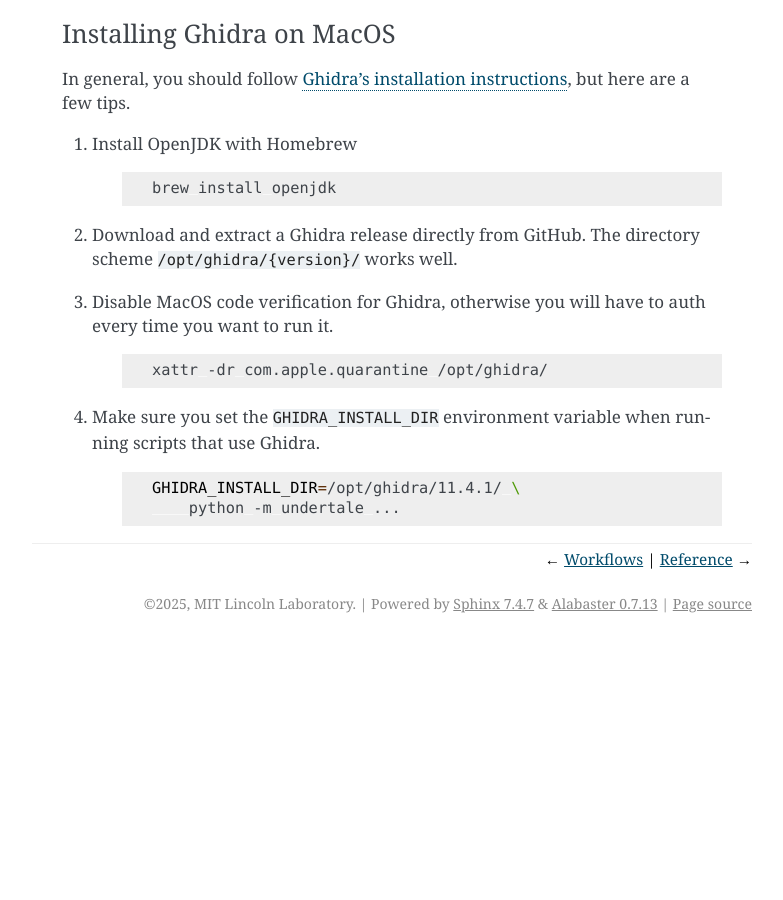
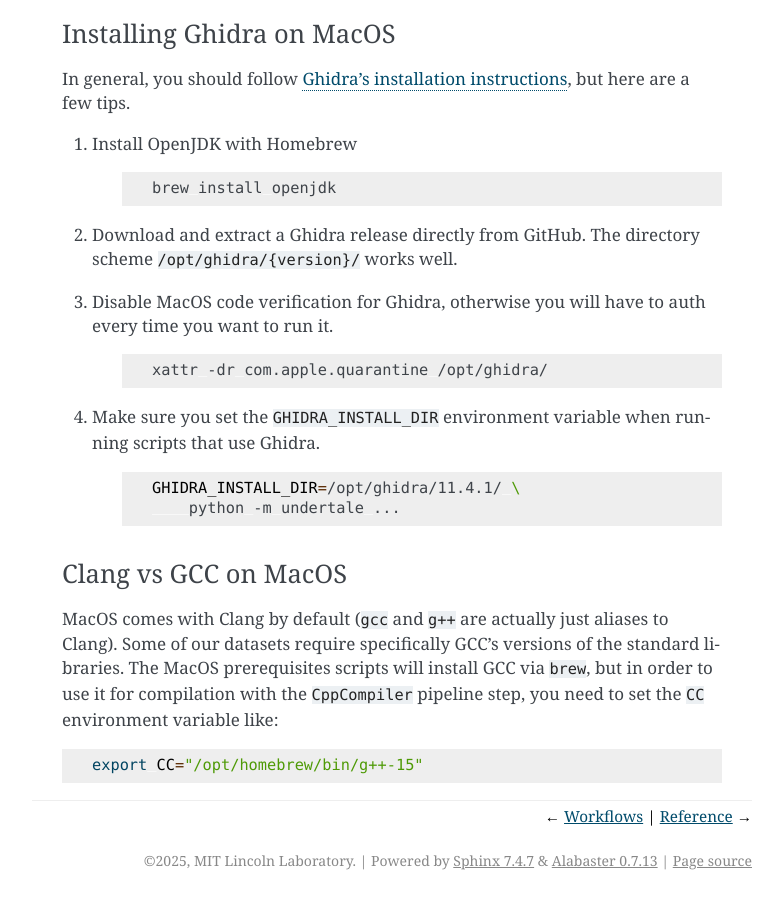
Before and after one commit to undertale-re/undertale, a Sphinx documentation site: the page built from docs/development/setup.rst, in a window 1280 px wide and 900 px high, scrolled down 1468 px. Shown: the whole window, without its empty margins (358-1141 px from the left). Built offline with Sphinx 7.4.7, drawn with Linux system fonts in a browser that asks for light colours; before the commit the page ends 2111 px from its top, so only the background shows below that; some of the changed text lies outside the part shown.

Commit message:
support alternate compilers with CppCompiler

```diff
--- a/docs/development/setup.rst
+++ b/docs/development/setup.rst
@@ -102,3 +102,16 @@ but here are a few tips.
 
         GHIDRA_INSTALL_DIR=/opt/ghidra/11.4.1/ \
             python -m undertale ...
+
+Clang vs GCC on MacOS
+"""""""""""""""""""""
+
+MacOS comes with Clang by default (``gcc`` and ``g++`` are actually just
+aliases to Clang). Some of our datasets require specifically GCC's versions of
+the standard libraries. The MacOS prerequisites scripts will install GCC via
+``brew``, but in order to use it for compilation with the ``CppCompiler``
+pipeline step, you need to set the ``CC`` environment variable like:
+
+.. code-block:: bash
+
+    export CC="/opt/homebrew/bin/g++-15"
```
Also changed, not shown: 3 other files.
